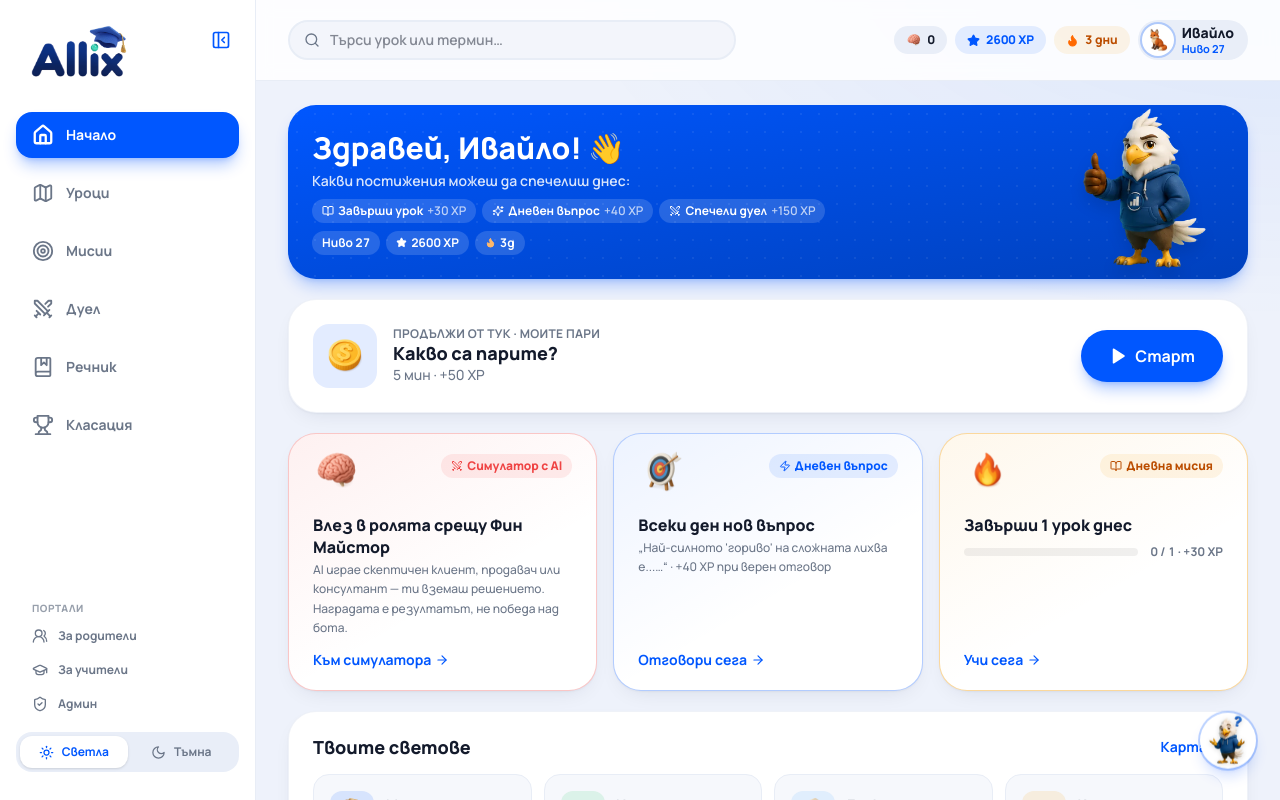
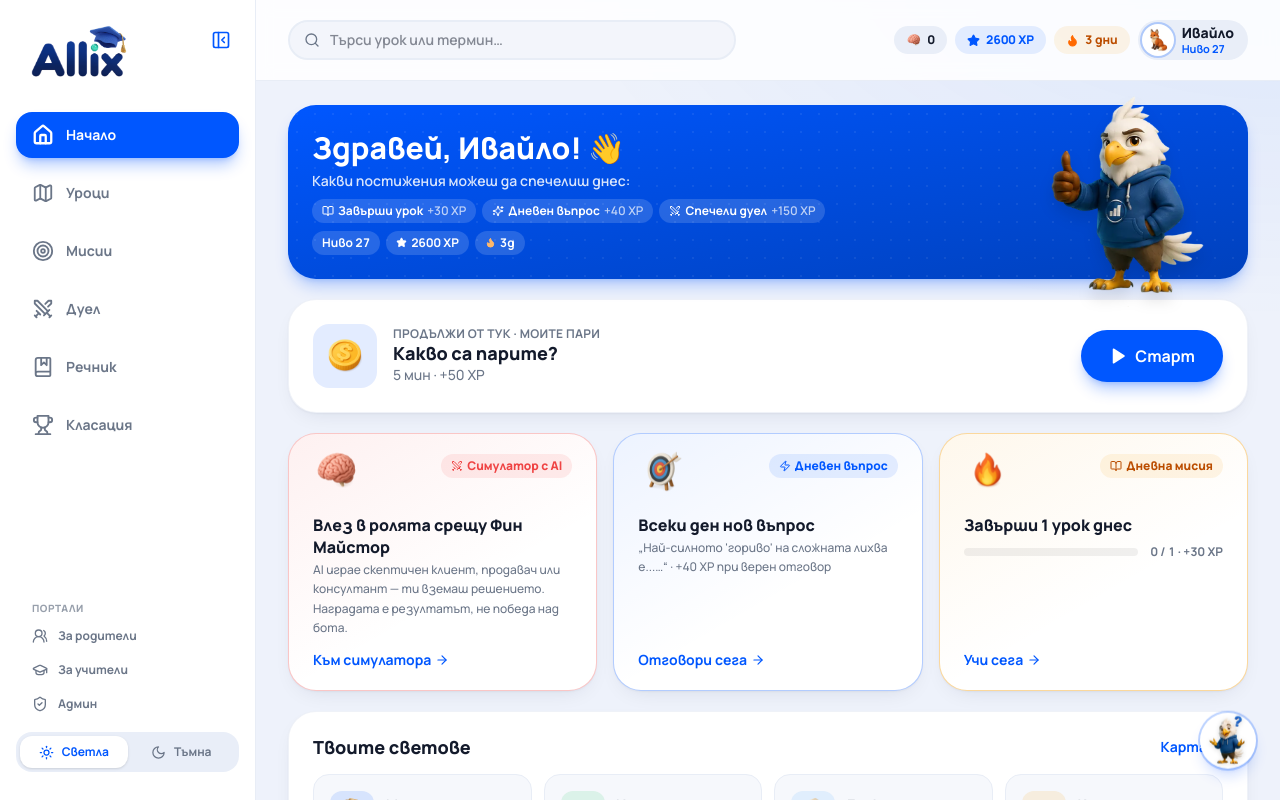
Before and after one commit to ir3nna/allix-financial-literacy, a Next.js app: page / in a window 1280 px wide. Shown: the top 800 px of the page. Built offline with nearby package versions, Linux system fonts and the light colour scheme.

Commit message:
Маскотът изкача извън hero лентата отгоре и отдолу

```diff
--- a/app/page.tsx
+++ b/app/page.tsx
@@ -56,19 +56,10 @@ export default function Dashboard() {
   return (
     <div className="flex flex-col gap-5">
       {/* ── Скъсена HERO секция ── */}
-      <motion.div initial={{ y: 10 }} animate={{ y: 0 }}>
+      <motion.div initial={{ y: 10 }} animate={{ y: 0 }} className="relative">
         <Card className="overflow-hidden border-none bg-gradient-to-br from-allianz to-allianz-dark text-white shadow-lg shadow-allianz/25">
           <CardContent className="relative flex flex-col gap-3 pt-5 pb-5 md:gap-4 md:pt-6 md:pb-6">
             <div className="dot-grid pointer-events-none absolute inset-0 opacity-30" />
-
-            {/* Маскот Аликс */}
-            {/* eslint-disable-next-line @next/next/no-img-element */}
-            <img
-              src="/mascot-hero.png"
-              alt="Аликс"
-              draggable={false}
-              className="pointer-events-none absolute bottom-0 right-2 z-10 hidden h-[150px] w-auto select-none drop-shadow-xl sm:block md:right-8 md:h-[186px]"
-            />
 
             {/* Текст + постижения за днес */}
             <div className="relative z-10 sm:pr-40 md:pr-56">
@@ -108,6 +99,15 @@ export default function Dashboard() {
             </div>
           </CardContent>
         </Card>
+
+        {/* Маскот Аликс — изкача извън синята лента отгоре и отдолу */}
+        {/* eslint-disable-next-line @next/next/no-img-element */}
+        <img
+          src="/mascot-hero.png"
+          alt="Аликс"
+          draggable={false}
+          className="pointer-events-none absolute right-3 top-1/2 z-20 hidden h-[200px] w-auto -translate-y-1/2 select-none drop-shadow-xl sm:block md:right-8 md:h-[230px]"
+        />
       </motion.div>
 
       {/* ── Продължи от тук ── */}
```
Also changed, not shown: .impeccable/hook.cache.json, 1 other file (tests, documents, lock files or other folders).
